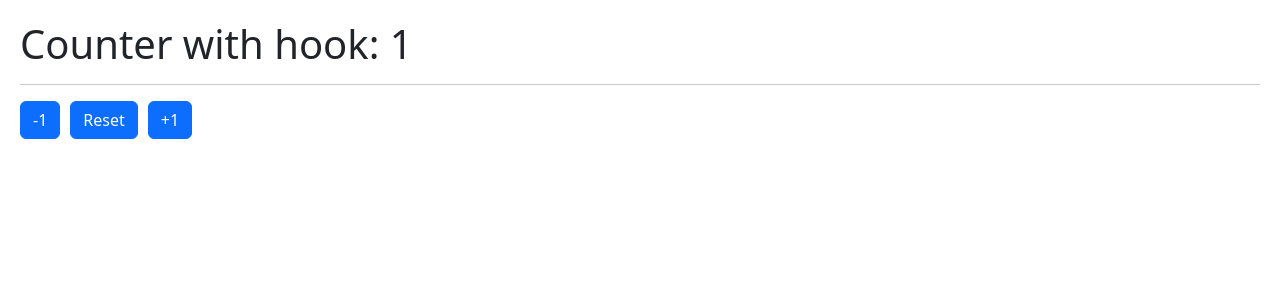
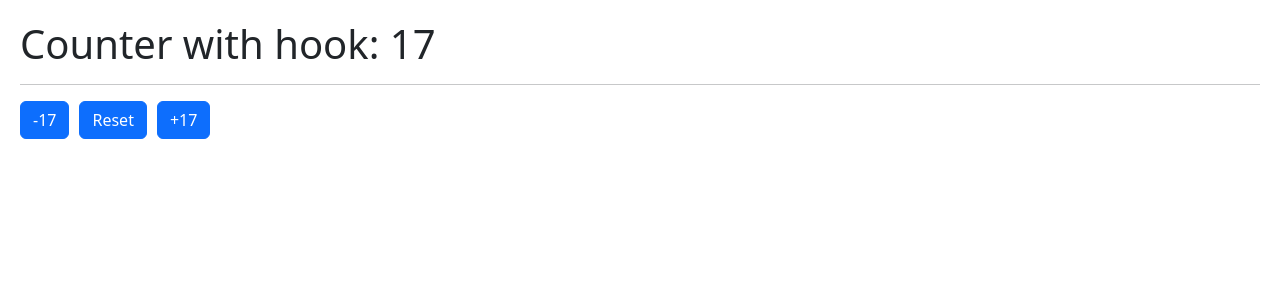
Before and after one commit to xander-on/course-react-fh, a React (Vite) app in the folder 05-hook-app/: page / in a window 1280 px wide. Shown: the top 300 px of the page. Built offline with nearby package versions, Linux system fonts and the light colour scheme.

Commit message:
s9 profundizando Hooks / 117 Exponer metodos del Hook

```diff
--- a/05-hook-app/src/01-useState/CounterWithCustomHook.jsx
+++ b/05-hook-app/src/01-useState/CounterWithCustomHook.jsx
@@ -2,14 +2,15 @@ import { useCounter } from "../hooks/useCounter"
 
 export const CounterWithCustomHook = () => {
 
-  const {counter, increment, decrement, reset} = useCounter();
+  const value = 17;
+  const {counter, increment, decrement, reset} = useCounter(value);
   return (
     <>
       <h1>Counter with hook: {counter}</h1>
       <hr />
-      <button className="btn btn-primary" onClick={decrement}>-1</button>
-      <button className="btn btn-primary" onClick={reset}>Reset</button>
-      <button className="btn btn-primary" onClick={increment}>+1</button>
+      <button className="btn btn-primary" onClick={ ()=>decrement(value) }>-{value}</button>
+      <button className="btn btn-primary" onClick={ reset }>Reset</button>
+      <button className="btn btn-primary" onClick={ ()=>increment(value) }>+{value}</button>
     </>
   )
 }
--- a/05-hook-app/src/hooks/useCounter.js
+++ b/05-hook-app/src/hooks/useCounter.js
@@ -3,9 +3,9 @@ import { useState } from "react"
 export const useCounter = ( initialValue = 1 ) => {
 
   const [counter, setCounter] = useState(initialValue)
-  const increment = () => setCounter(counter+1);
+  const increment = (value = 1) => setCounter(counter+value);
   const reset = () => setCounter(initialValue);
-  const decrement = () => counter != 0 && setCounter(counter-1);
+  const decrement = (value = 1) => counter > 0 && setCounter(counter-value);
 
   return{
     counter,
```
